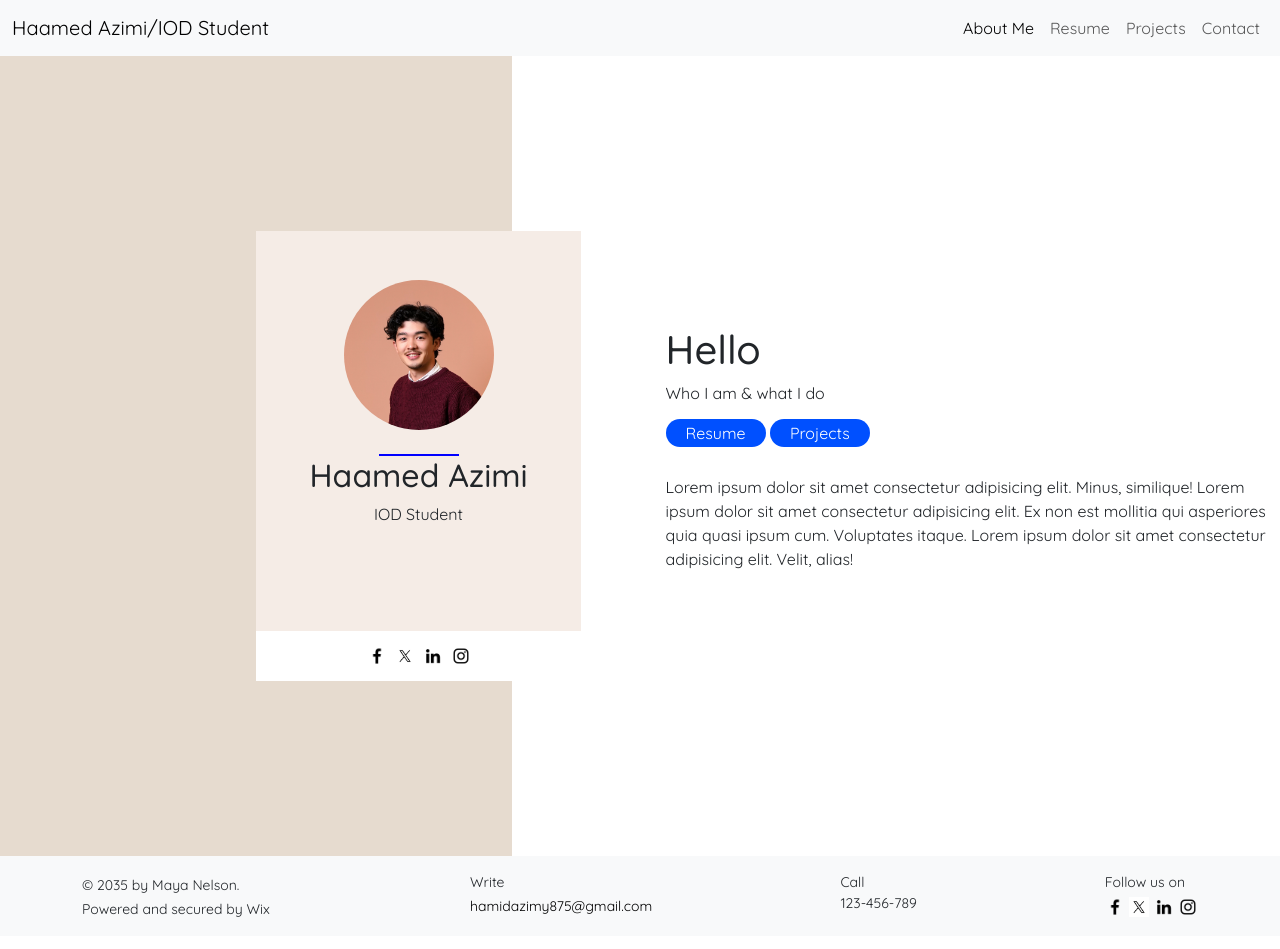
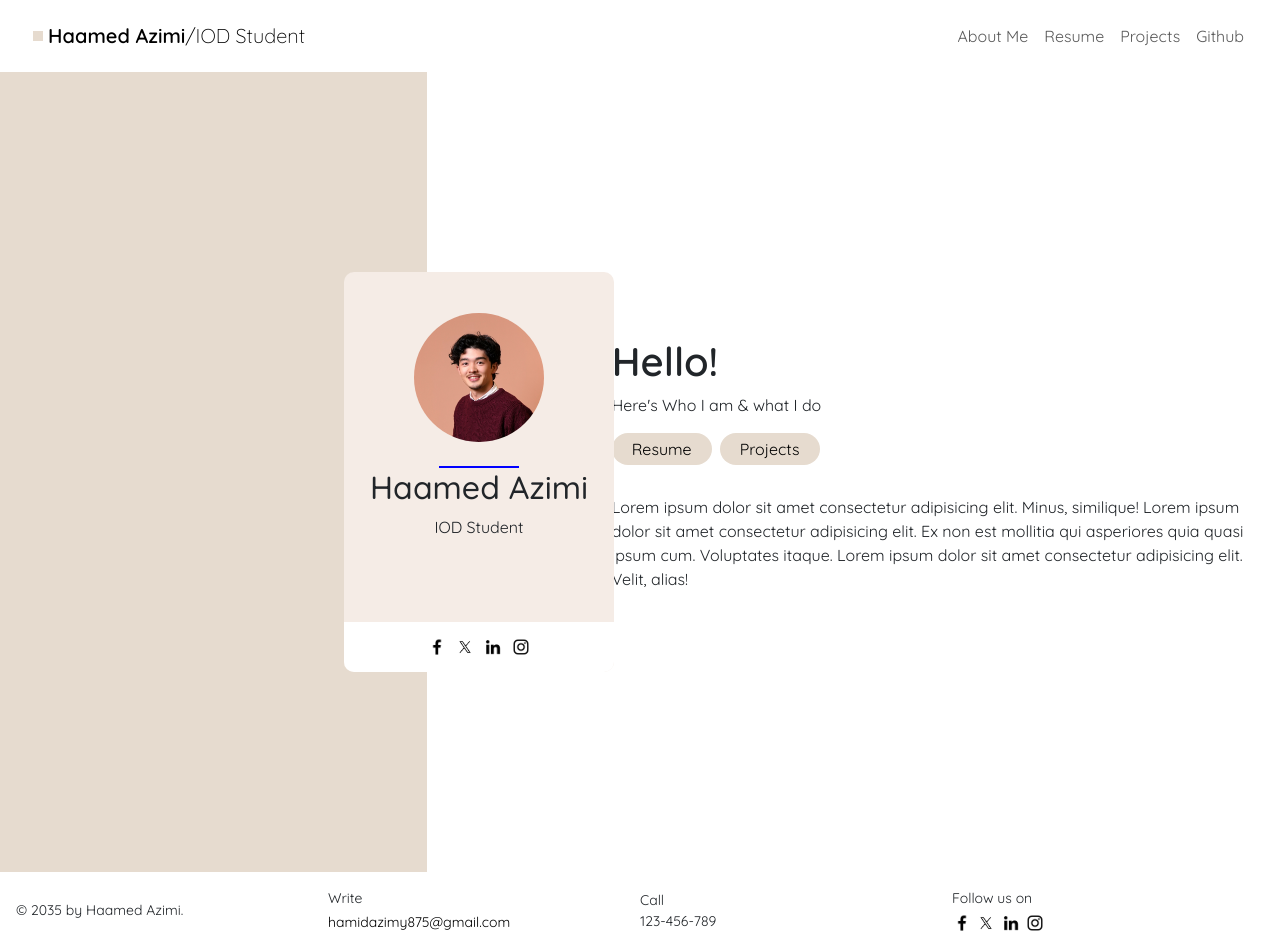
Before and after one commit to azimy-hamid/moduleOne, a plain HTML site: page slackActivities/resumeWebsite/index.html in a window 1280 px wide. Drawn offline with nearby package versions, Linux system fonts and the light colour scheme.

Commit message:
Modified the resume website

```diff
--- a/slackActivities/resumeWebsite/index.html
+++ b/slackActivities/resumeWebsite/index.html
@@ -15,18 +15,22 @@
       integrity="sha384-QWTKZyjpPEjISv5WaRU9OFeRpok6YctnYmDr5pNlyT2bRjXh0JMhjY6hW+ALEwIH"
       crossorigin="anonymous"
     />
+
     <link rel="stylesheet" href="./style.css" />
     <title>Haamed Azimi</title>
   </head>
   <body>
-    <nav class="navbar navbar-expand-lg bg-body-tertiary">
+    <nav class="background-main navbar navbar-expand-lg p-3">
       <div class="container-fluid">
-        <a class="navbar-brand" href="#"
-          >Haamed Azimi<span class="logo-text">/IOD Student</span></a
+        <a
+          class="navbar-brand font-600 d-flex justify-content-center align-items-start"
+          href="#"
+          ><div class="logo"></div>
+          Haamed Azimi<span class="logo-text font-300">/IOD Student</span></a
         >
         <ul class="navbar-nav ml-auto mb-2 mb-lg-0">
           <li class="nav-item">
-            <a class="nav-link active" aria-current="page" href="#">About Me</a>
+            <a class="nav-link" aria-current="page" href="#">About Me</a>
           </li>
           <li class="nav-item">
             <a class="nav-link" href="#">Resume</a>
@@ -37,16 +41,20 @@
           </li>
 
           <li class="nav-item">
-            <a class="nav-link" href="#">Contact</a>
+            <a
+              class="nav-link"
+              href="https://github.com/azimy-hamid"
+              target="_blank"
+              >Github</a
+            >
           </li>
         </ul>
       </div>
     </nav>
-
     <div
-      class="hero-main-header d-flex justify-content-center align-items-center"
+      class="hero-main-header row g-0 justify-content-center align-items-center"
     >
-      <div class="first-container flex-grow-2">
+      <div class="first-container col-md-4 p-sm-4">
         <div
           class="feature-card d-flex justify-content-center align-items-center flex-column"
         >
@@ -77,14 +85,19 @@
           </div>
         </div>
       </div>
+
       <div
-        class="second-container flex-grow-3 d-flex justify-content-center align-items-start flex-column"
+        class="second-container col-md-8 d-flex justify-content-center align-items-start flex-column p-4"
       >
         <div class="second-container-content">
-          <h1>Hello</h1>
-          <p>Who I am & what I do</p>
-          <a href="#" class="hero-btn">Resume</a>
-          <a href="#" class="hero-btn">Projects</a>
+          <h1 class="font-600">Hello!</h1>
+          <p>Here's Who I am & what I do</p>
+          <div
+            class="hero-btns d-flex justify-content-start align-items-center gap-2"
+          >
+            <a href="#" class="hero-btn">Resume</a>
+            <a href="#" class="hero-btn">Projects</a>
+          </div>
           <p class="hero-paragraph">
             Lorem ipsum dolor sit amet consectetur adipisicing elit. Minus,
             similique! Lorem ipsum dolor sit amet consectetur adipisicing elit.
@@ -96,21 +109,25 @@
       </div>
     </div>
 
-    <footer class="bg-light">
-      <div class="container d-flex justify-content-between pt-3 pb-3">
-        <div class="footer-copyright">
-          <small>&copy; 2035 by Maya Nelson. Powered and secured by Wix</small>
+    <footer>
+      <div
+        class="footer row g-0 gy-2 justify-content-center align-items-center justify-content-sm-center p-3"
+      >
+        <div class="footer-copyright col-sm-6 col-md-6 col-lg-3">
+            <small class="d-block">&copy; 2035 by Haamed Azimi.</small>
         </div>
-        <div class="footer-write">
+
+        <div class="footer-write col-sm-6 col-md-6 col-lg-3">
           <p>Write</p>
           <a href="mailto:hamidazimy875@gmail.com">hamidazimy875@gmail.com</a>
         </div>
 
-        <div class="footer-call">
+        <div class="footer-call col-sm-6 col-md-6 col-lg-3">
           <p>Call</p>
           <p>123-456-789</p>
         </div>
-        <div class="footer-social">
+
+        <div class="footer-social col-sm-6 col-md-6 col-lg-3">
           <small class="footer-follow-us">Follow us on</small>
           <img src="./imgs/fb.webp" alt="" class="feature-card-socials-img" />
           <img src="imgs/x.jpg" alt="" class="feature-card-socials-img" />
--- a/slackActivities/resumeWebsite/style.css
+++ b/slackActivities/resumeWebsite/style.css
@@ -5,22 +5,61 @@
   font-family: "Quicksand", sans-serif;
 }
 
-.hero-main-header {
+.font-600 {
+  font-weight: 600;
+}
+
+.font-300 {
+  font-weight: 300;
+}
+
+/* .navbar {
+  background-color: rgb(245 236 230);
+} */
+
+.bg-main {
+  background-color: rgb(245 236 230);
+}
+
+.logo {
+  display: inline-block;
+  height: 10px;
+  width: 10px;
   background-color: rgba(230, 219, 207, 1);
-  /* padding: 0 10%; */
+  margin: auto 5px;
+}
+
+.container {
+  background-color: rgba(230, 219, 207, 1);
+}
+
+@media (min-width: 992px) {
+  .hero-main-header {
+    background-color: rgba(230, 219, 207, 1);
+    height: 100vh;
+  }
 }
 
 .first-container {
   position: relative;
-  width: 40%;
   background-color: rgba(230, 219, 207, 1);
-  padding-left: 20%;
+}
+
+@media (min-width: 300px) {
+  .feature-card {
+    margin: 20px auto;
+  }
+}
+
+@media (min-width: 992px) {
+  .second-container {
+    height: 100%;
+    overflow: hidden;
+  }
 }
 
 .second-container {
   background-color: #fff;
-  width: 100%;
-  height: 100vh;
 }
 
 .second-container-content {
@@ -29,16 +68,23 @@
 
 .feature-card {
   /* position: absolute;
-    left: 20%; */
+  top: 20px; */
+  overflow: hidden;
   background-color: rgb(245 236 230);
-  height: 450px;
-  width: 325px;
+  height: 400px;
+  width: 270px;
+  border-radius: 10px;
+}
+
+@media (min-width: 992px) {
+  .feature-card {
+    margin-left: 20rem;
+  }
 }
 
 .feature-card-photo {
-  width: 150px;
+  width: 130px;
   border-radius: 50%;
-  /* height: 30%; */
   margin-top: 15%;
 }
 
@@ -63,8 +109,8 @@
 
 .hero-btn {
   text-decoration: none;
-  color: #fff;
-  background-color: rgb(0 80 255);
+  color: #000;
+  background-color: rgba(230, 219, 207, 1);
   padding: 4px 20px;
   border-radius: 20px;
   transition: all 0.3s ease-out;
@@ -73,16 +119,16 @@
 .hero-btn:hover {
   background-color: #fff;
   color: #000;
-  box-shadow: inset 0 0 0 2px rgb(0, 80, 255);
+  box-shadow: inset 0 0 0 2px rgba(230, 219, 207, 1);
 }
 
 .hero-paragraph {
   margin-top: 30px;
 }
 
-.footer-copyright {
-  width: 200px;
-}
+/* .footer{
+  align-self: st;
+} */
 
 .footer-write > p {
   font-size: 14px;
@@ -100,6 +146,6 @@
   margin: 0;
 }
 
-.footer-follow-us{
-    display: block;
+.footer-follow-us {
+  display: block;
 }
```
Also changed, not shown: labExerciseEight/main.test.js (+9 -8 lines), 2 other files.
